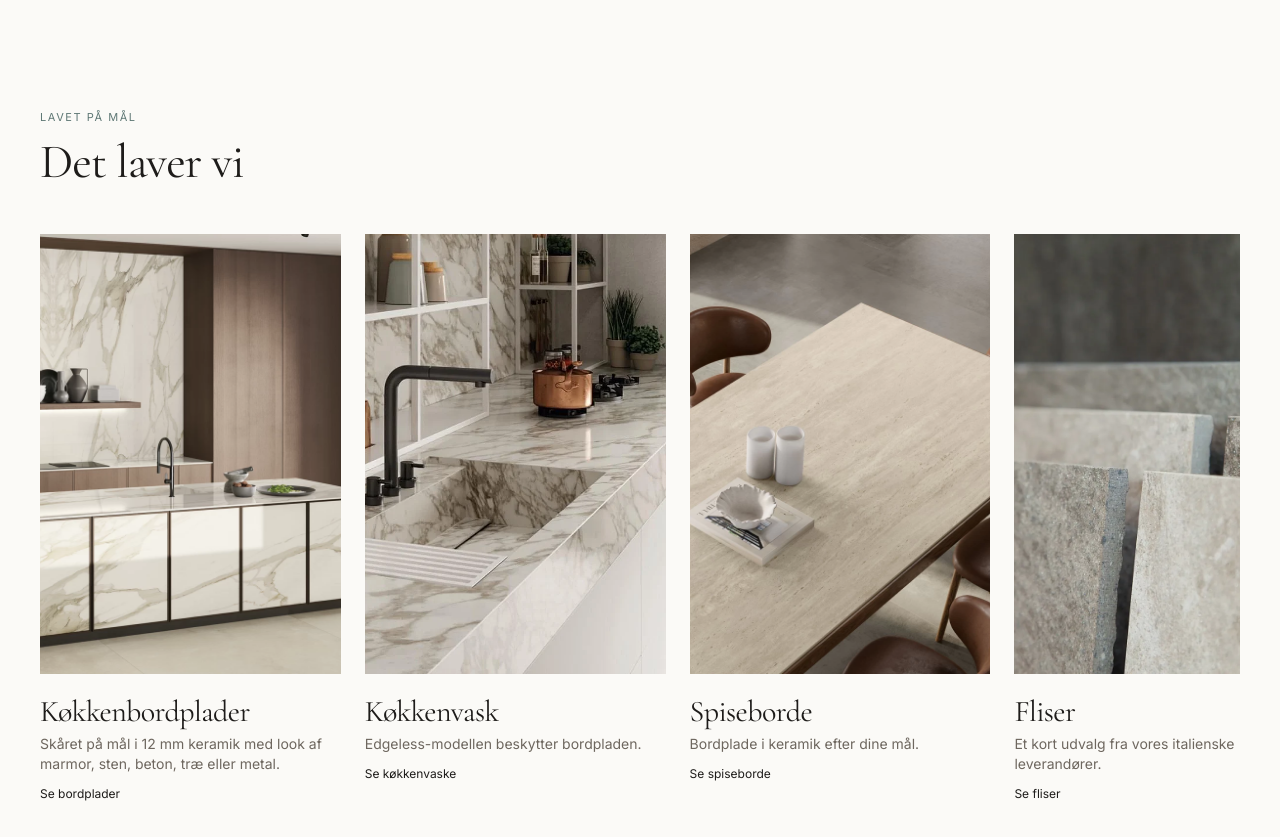
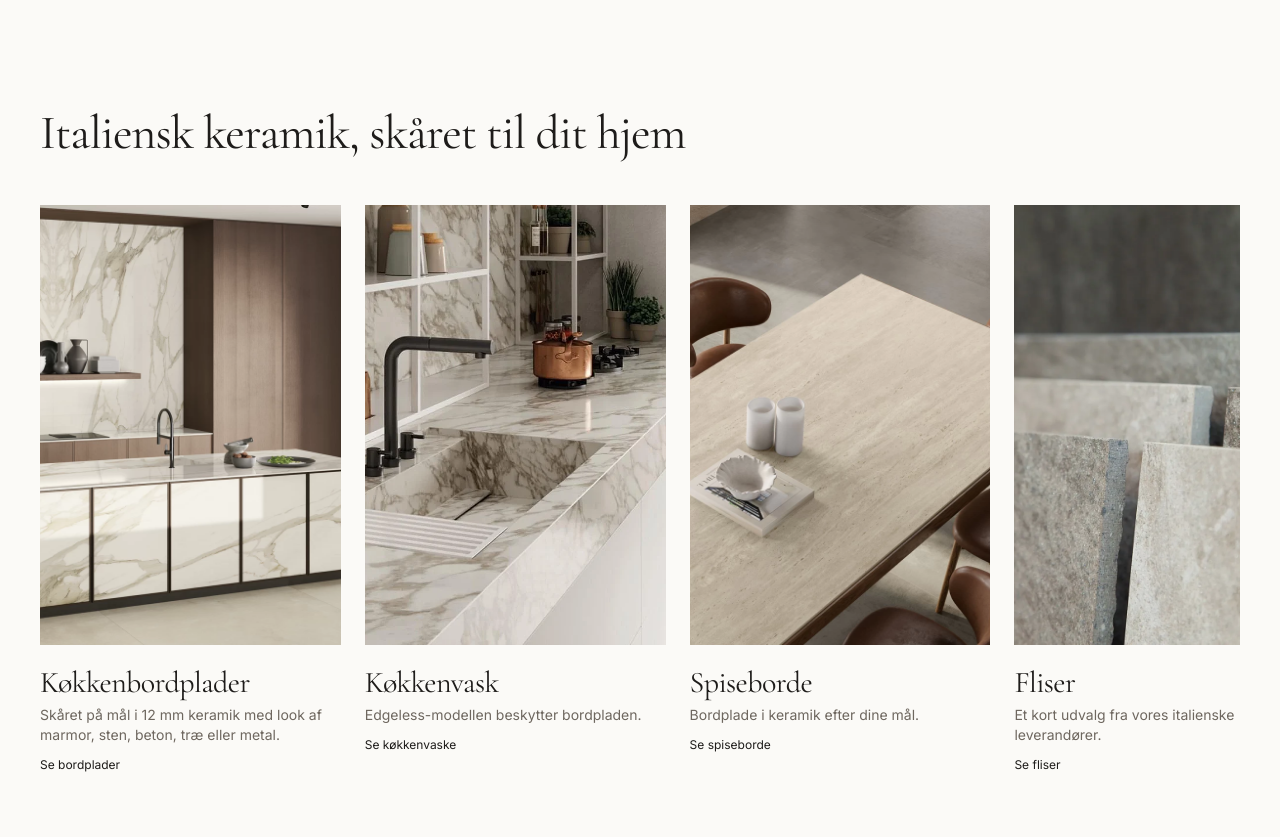
Before and after one commit to growmybusiness-alt/banio-preview, a plain HTML site: page index.html in a window 1280 px wide. Shown: the part 799-1636 px from the top of the page. Drawn offline with nearby package versions, Linux system fonts and the light colour scheme.

Commit message:
Add files via upload

```diff
--- a/index.html
+++ b/index.html
@@ -86,7 +86,7 @@ tailwind.config = { theme: { extend: {
         <li><a href="#bordplader" data-img="kokken-o.webp" data-cap="Calacatta Bernini · Atlas Plan" class="menu-link on flex items-baseline gap-5 py-2"><span class="tag text-white/40">01</span><span class="name display text-4xl text-white/55 transition-colors md:text-6xl">Køkkenbordplader</span><span class="it hidden text-2xl md:inline" lang="it">piani cucina</span></a></li>
         <li><a href="#vask" data-img="vask-banio-12.webp" data-cap="Fra Banio" class="menu-link flex items-baseline gap-5 py-2"><span class="tag text-white/40">02</span><span class="name display text-4xl text-white/55 transition-colors md:text-6xl">Køkkenvask</span><span class="it hidden text-2xl md:inline" lang="it">lavelli</span></a></li>
         <li><a href="#spisebord" data-img="spisebord.webp" data-cap="Travertino Pearl · Atlas Plan" class="menu-link flex items-baseline gap-5 py-2"><span class="tag text-white/40">03</span><span class="name display text-4xl text-white/55 transition-colors md:text-6xl">Spiseborde</span><span class="it hidden text-2xl md:inline" lang="it">tavoli</span></a></li>
-        <li><a href="#fliser" data-img="look-marmor.webp" data-cap="Natural Roots · Atlas Plan" class="menu-link flex items-baseline gap-5 py-2"><span class="tag text-white/40">04</span><span class="name display text-4xl text-white/55 transition-colors md:text-6xl">Fliser</span><span class="it hidden text-2xl md:inline" lang="it">piastrelle</span></a></li>
+        <li><a href="#fliser" data-img="banio-fliser-hoej.webp" data-cap="Fliser i Banios showroom" class="menu-link flex items-baseline gap-5 py-2"><span class="tag text-white/40">04</span><span class="name display text-4xl text-white/55 transition-colors md:text-6xl">Fliser</span><span class="it hidden text-2xl md:inline" lang="it">piastrelle</span></a></li>
         <li><a href="#referencer" data-img="banio-ref-karlslunde.webp" data-cap="Villa i Karlslunde · Banio" class="menu-link flex items-baseline gap-5 py-2"><span class="tag text-white/40">05</span><span class="name display text-4xl text-white/55 transition-colors md:text-6xl">Referencer</span><span class="it hidden text-2xl md:inline" lang="it">progetti</span></a></li>
         <li><a href="#om" data-img="banio-showroom-2-hoej.webp" data-cap="Showroomet i Albertslund" class="menu-link flex items-baseline gap-5 py-2"><span class="tag text-white/40">06</span><span class="name display text-4xl text-white/55 transition-colors md:text-6xl">Om Banio</span><span class="it hidden text-2xl md:inline" lang="it">chi siamo</span></a></li>
       </ol>
@@ -203,8 +203,8 @@ tailwind.config = { theme: { extend: {
 
   <!-- DET LAVER VI: tre ens kort + fliser lidt smallere. Ingen effekter ud over link-understregning -->
   <section class="mx-auto max-w-7xl px-5 py-20 md:px-10 md:py-28" aria-labelledby="fokus">
-    <div class="mb-12 flex items-end justify-between gap-6">
-      <div><p class="tag text-sage">Lavet på mål</p><h2 id="fokus" class="display mt-3 text-4xl md:text-5xl">Det laver vi</h2></div>
+    <div class="mb-12">
+      <h2 id="fokus" class="display text-4xl md:text-5xl">Italiensk keramik, skåret til dit hjem</h2>
     </div>
     <div class="grid grid-cols-1 gap-10 sm:grid-cols-2 md:grid-cols-[1fr_1fr_1fr_.75fr] md:gap-6">
       <a id="bordplader" href="#" class="group block">
```
Also changed, not shown: banio-fliser-hoej.webp (added).
